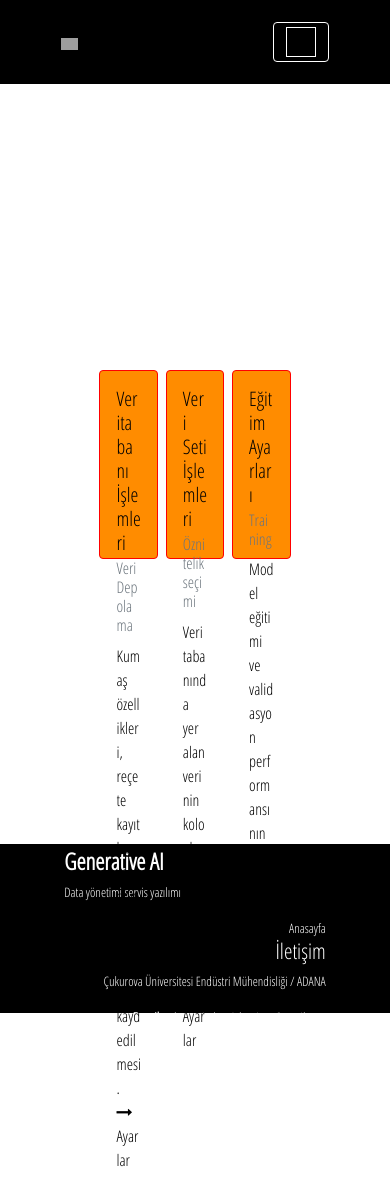
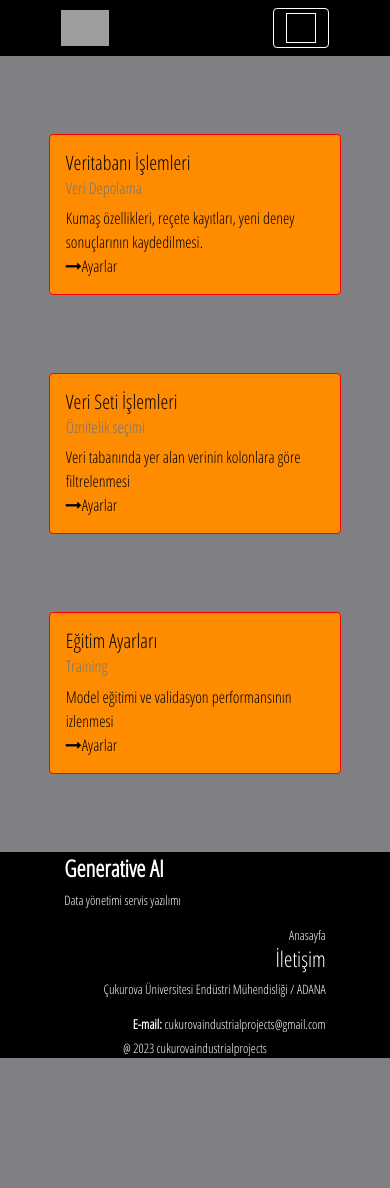
Before and after one commit to cukurova-ind/ai-effort-industrial, a Django app: page /modeling/ in a window 390 px wide. After the commit the page ends 1058 px from the top, so only its background shows below. Run offline with Django 4.2, Linux system fonts and the light colour scheme; some libraries are stand-ins or nearby versions; grey boxes are pictures that could not be loaded.

Commit message:
add mobile attrs

```diff
--- a/industrial/static/css/style.css
+++ b/industrial/static/css/style.css
@@ -55,7 +55,7 @@
 }
 
 .top img {
-  width: 32%;
+  width: 30%;
 }
 
 .top .logo {
@@ -96,7 +96,7 @@
   color: white;
   align-items: flex-start;
   justify-content: flex-start;
-  margin-top: -20%;
+  margin-top: -20px;
   margin-left: 10%;
   padding: 2%;
   border-radius: 4px;
@@ -372,7 +372,7 @@
 }
 
 /* configuration */
-.modeling-configuration {
+.modeling-configuration, .modeling-selection {
   width: 60%;
   height: 89.9%;
   padding: 0;
@@ -404,3 +404,70 @@
   width: 80%;
   margin: 0 auto;
 }
+
+@media screen and (max-width:780px) {
+  body {
+    background-color: #807f83;
+    height: auto;
+  }
+
+  .welcome-card {
+    margin-top: 0;
+  }
+
+  .kpi-card-wrapper {
+    margin: 2%;
+  }
+
+  .modeling-page-main {
+    display: block !important;
+  }
+
+  .modeling-page-main .dataset {
+    width: 75%;
+    margin: 20% auto;
+  }
+
+  .home-header, .welcome-card{
+    display: none;
+  }
+
+  .bottom {
+    height: 30%;
+  }
+
+  .top .logo {
+    display: block;
+    width: 60%;
+  }
+
+  .border-section {
+    border: none;
+    border-bottom: 1px inset lightgray;
+  }
+
+  .data-settings form button,
+  .data-settings form a,
+  .modeling-configuration form button,
+  .modeling-configuration form a {
+    width: 70%;
+    margin: 0 auto;
+  }
+
+  .modeling-configuration {
+    width: 80%;
+  }
+
+  .modeling-selection {
+    width: 80%;
+    margin-top: 30%;
+    margin-bottom: 30%;
+  }
+
+  .modeling-selection form button,
+  .modeling-selection form a {
+    width: 50%;
+    margin: 0 auto;
+  }
+
+}
--- a/industrial/templates/main_page.html
+++ b/industrial/templates/main_page.html
@@ -36,7 +36,7 @@
 
                 </div>
             </div>
-            <div class="col-md-4">
+            <div class="col-md-4 kpi-card-wrapper">
 
                 <div class="kpi-card">
                     <i class="kpi-icon fa fa-gitlab" aria-hidden="true"></i>
@@ -46,7 +46,7 @@
                     </p>
                 </div>
             </div>
-            <div class="col-md-4">
+            <div class="col-md-4 kpi-card-wrapper">
 
                 <div class="kpi-card">
                     <i class="kpi-icon fa fa-houzz" aria-hidden="true"></i>
--- a/industrial/templates/main_template.html
+++ b/industrial/templates/main_template.html
@@ -17,7 +17,7 @@
   <script src ="{% static 'js/basic.js' %}" ></script>
 </head>
 <body>
-  <div class="container-fluid top">
+  <div class="container-fluid mb-3 top">
     <nav class="navbar navbar-expand-lg">
       <div class="container-fluid">
         <a class="logo" href="{% url 'main' %}"><img src="{% static 'img/baytek.webp' %}"/></a>
@@ -47,7 +47,7 @@
     {% endblock %}
 
 
-  <div class="container-fluid bottom">
+  <div class="container-fluid mt-3 bottom">
     <div class="row upper-footer">
       <div class="col-md-4">
         <h3><strong>Generative AI</strong></h3>
--- a/prompting/templates/filtering_page.html
+++ b/prompting/templates/filtering_page.html
@@ -12,7 +12,7 @@
 
 
 
-<div class="container-fluid d-flex justify-content-center align-items-center modeling-configuration">
+<div class="container-fluid d-flex justify-content-center align-items-center modeling-selection">
     <form method="post" id="model_selection">
         <div class="row">
             {% csrf_token %}
```
Also changed, not shown: dataops/templates/data_main_page.html (+4 -4 lines), modeling/templates/data_process.html (+10 -10 lines).
